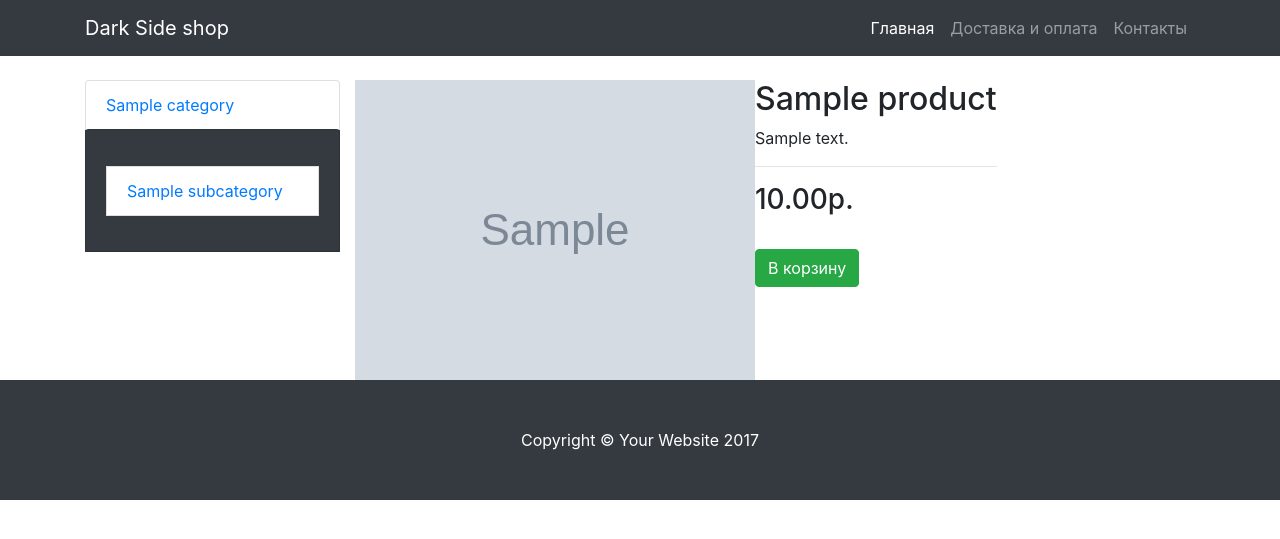
After one commit to ATMAROZAK/ecommerce, a Django app: a page that uses templates/base.html in a window 1280 px wide. The commit adds this page. Shown: the top 539 px of the page. Run offline with Django 3.2, Linux system fonts and the light colour scheme; tables that the repository leaves empty hold one stand-in row (values such as "Sample post"); grey boxes marked "Sample" are stand-in pictures; some libraries are stand-ins or nearby versions.

Commit message:
add detail view

```diff
--- a/shop/models.py
+++ b/shop/models.py
@@ -81,4 +81,4 @@ class Product(models.Model):
         return self.name
 
     def get_absolute_url(self):
-        return reverse('shop:ProductDetail', args=[self.id, self.slug])
+        return reverse('shop:ProductDetail', args=[self.brand.slug, self.slug])
--- a/shop/urls.py
+++ b/shop/urls.py
@@ -4,6 +4,6 @@ from . import views
 urlpatterns = [
     path('<slug:category_slug>/', views.ProductList, name='ProductListByCategory'),
     path('<slug:category_slug>/<slug:subcategory_slug>/', views.ProductList, name='ProductListBySubcategory'),
-    path(r'<int:id>/<slug:slug>/', views.ProductDetail, name='ProductDetail'),
+    path('product/<slug:brand_slug>/<slug:slug>/', views.ProductDetail, name='ProductDetail'),
     path('', views.ProductList, name='ProductList'),
 ]
--- a/shop/views.py
+++ b/shop/views.py
@@ -40,6 +40,11 @@ def ProductList(request, category_slug=None, subcategory_slug=None):
         })
 
 # Страница товара
-def ProductDetail(request, id, slug):
-    product = get_object_or_404(Product, id=id, slug=slug, available=True)
-    return render(request, 'base.html', {'product': product})
+def ProductDetail(request, brand_slug, slug):
+    categories = Category.objects.all()
+    subcategories = Subcategory.objects.all()
+
+    product = get_object_or_404(Product, brand__slug=brand_slug, slug=slug, available=True)
+    return render(request, 'shop/detail.html', {'product': product,
+                                                'categories' : categories,
+                                                'subcategories': subcategories})
--- a/templates/base.html
+++ b/templates/base.html
@@ -9,7 +9,7 @@
     <meta name="description" content="">
     <meta name="author" content="">
 
-    <title>Shop Homepage - Start Bootstrap Template</title>
+    <title>Dark Side Shop</title>
 
     <!-- Bootstrap core CSS -->
     <link href="{% static 'vendor/bootstrap/css/bootstrap.min.css' %}" rel="stylesheet">
@@ -31,19 +31,17 @@
         <div class="collapse navbar-collapse" id="navbarResponsive">
           <ul class="navbar-nav ml-auto">
             <li class="nav-item active">
-              <a class="nav-link" href="#">Home
+              <a class="nav-link" href="{% url 'shop:ProductList' %}">Главная
                 <span class="sr-only">(current)</span>
               </a>
             </li>
             <li class="nav-item">
-              <a class="nav-link" href="#">About</a>
+              <a class="nav-link" href="#">Доставка и оплата</a>
             </li>
             <li class="nav-item">
-              <a class="nav-link" href="#">Services</a>
+              <a class="nav-link" href="#">Контакты</a>
             </li>
-            <li class="nav-item">
-              <a class="nav-link" href="#">Contact</a>
-            </li>
+
           </ul>
         </div>
       </div>
@@ -53,7 +51,7 @@
     <div class="container">
 
       <div class="row">
-        <div class="col-md-3 col-sm-3">
+        <div class="col-lg-3">
             <br>
             <div>
                 {% block category %} {% endblock %}
@@ -61,13 +59,13 @@
             <br>
         </div>
 
-
-
         <div class="col-lg-9">
 
         {% block carousel %} {% endblock %}
             <br>
+            {% block description %} {% endblock %}
           <div class="row">
+
             {% block content %}{% endblock %}
           </div>
         </div>
--- /dev/null
+++ b/templates/shop/detail.html
@@ -0,0 +1,35 @@
+{% extends 'base.html' %}
+
+
+{% block category %}
+    {% for cat in categories %}
+        <a href="{{ cat.get_absolute_url }}" class="list-group-item">{{ cat.name }}</a>
+        <ul class="list-group bg-dark">
+            <li class="list-group-item bg-dark">
+                <br>
+                {% for sub in subcategories %}
+                    {% if sub.category.name == cat.name %}
+                            <a href="{{ sub.get_absolute_url }}" class="list-group-item">{{ sub.name }}</a>
+                        <br>
+                    {% endif %}
+                {% endfor %}
+            </li>
+        </ul>
+        <br>
+    {% endfor %}
+{% endblock %}
+
+
+{% block content %}
+    <div class="span5">
+            <img src="{{ product.image.url }}" class="img-polaroid" alt="{{ product.name }}">
+            </div>
+            <div class="span7">
+                <h2>{{ product.name }}</h2>
+                <p>{{ product.description }}</p>
+                <hr>
+                <h3>{{ product.price }}р.</h3>
+                <br>
+                <p><a href="#" class="btn btn-success btn-large">В корзину</a></p>
+            </div>
+{% endblock %}
```
Also changed, not shown: templates/shop/list.html (+15 -2 lines).
